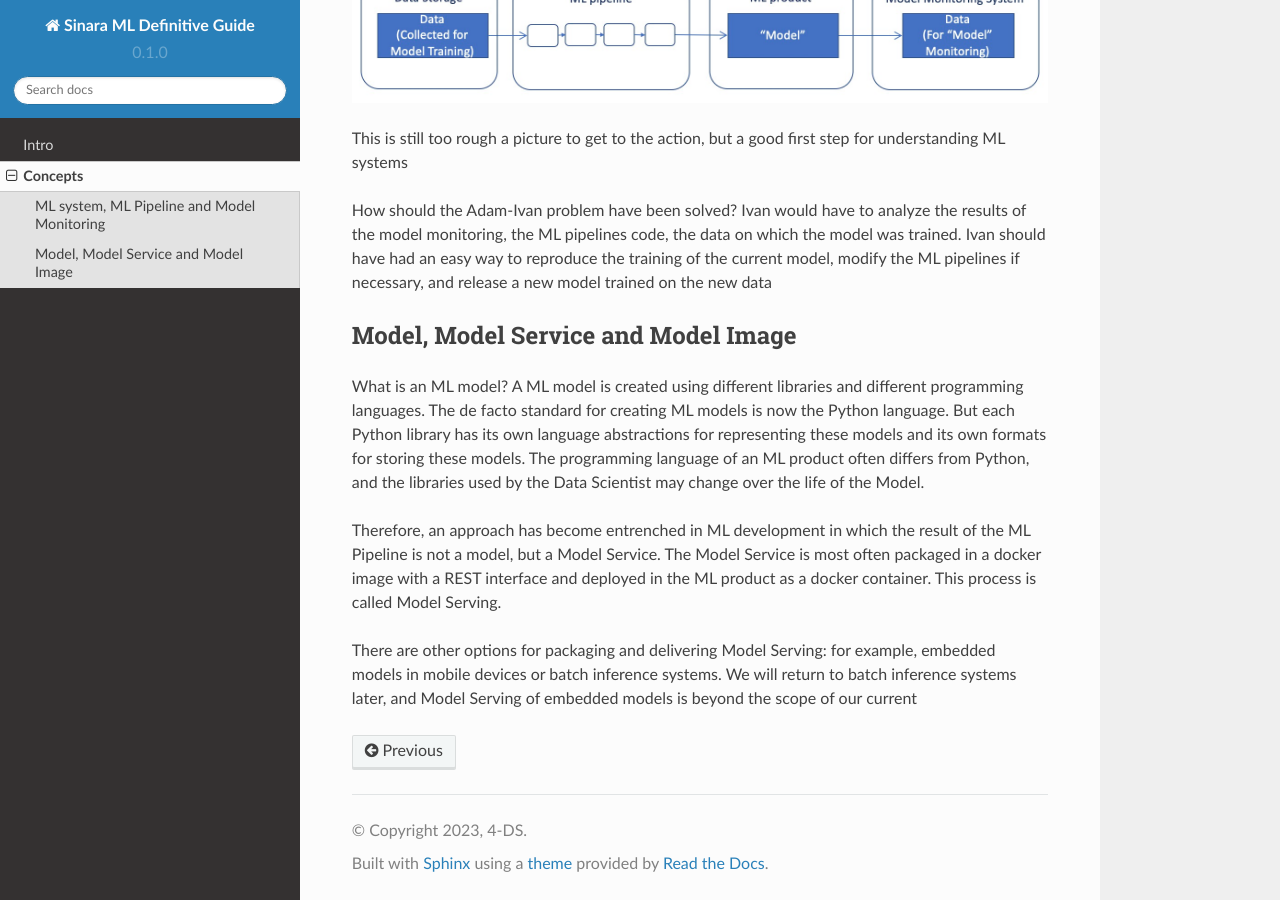
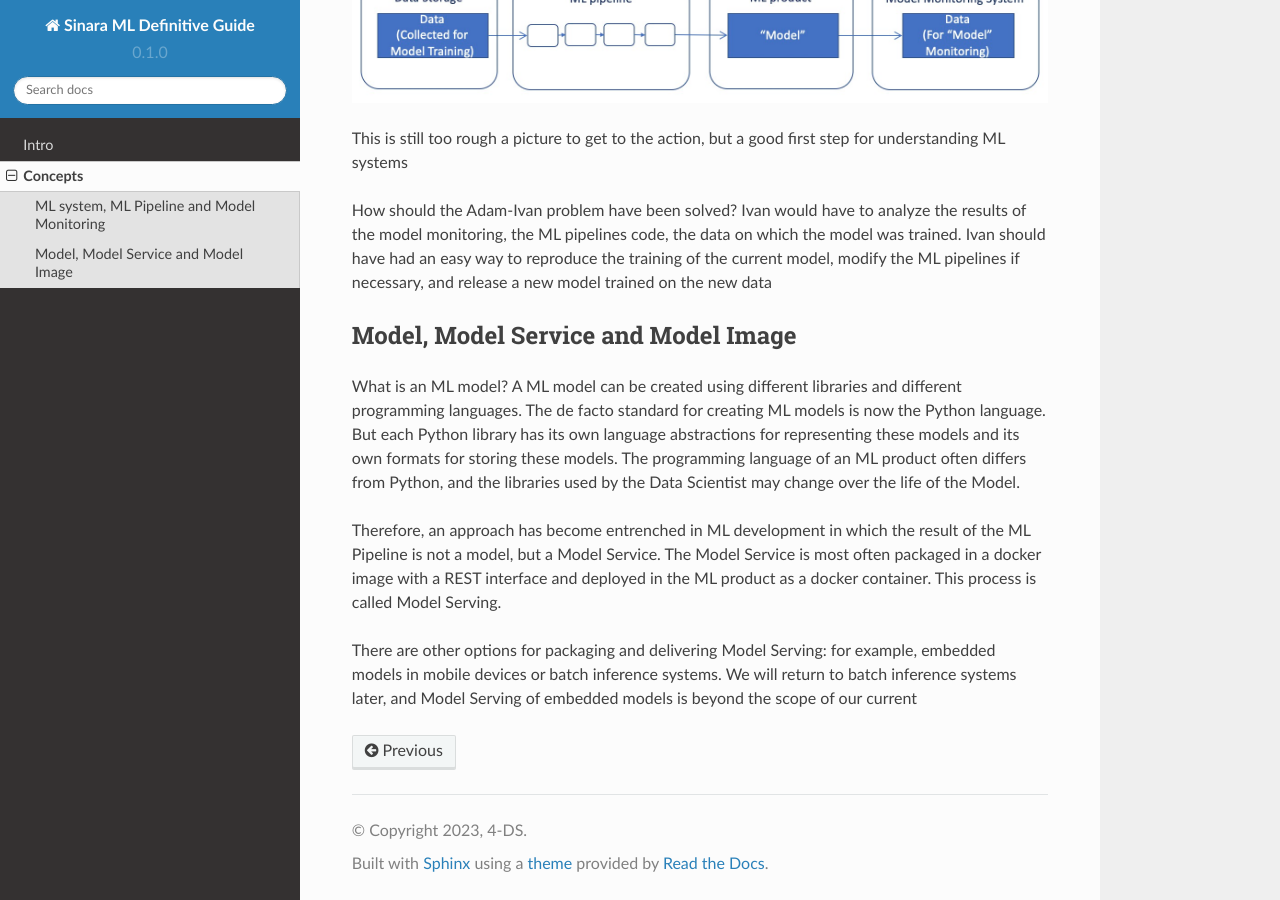
Before and after one commit to 4-DS/SinaraML-Def-Guide, a Sphinx documentation site: the page built from docs/source/concepts.rst, in a window 1280 px wide and 900 px high, scrolled down 1362 px. Built offline with Sphinx 7.4.7 and the Read the Docs theme 2.0.0, drawn with Linux system fonts in a browser that asks for light colours.

Commit message:
Update concepts.rst

```diff
--- a/docs/source/concepts.rst
+++ b/docs/source/concepts.rst
@@ -28,7 +28,7 @@
 Model, Model Service and Model Image
 ************************************
 
-What is an ML model? A ML model is created using different libraries and different programming languages. The de facto standard for creating ML models is now the Python language. But each Python library has its own language abstractions for representing these models and its own formats for storing these models. The programming language of an ML product often differs from Python, and the libraries used by the Data Scientist may change over the life of the Model.
+What is an ML model? A ML model can be created using different libraries and different programming languages. The de facto standard for creating ML models is now the Python language. But each Python library has its own language abstractions for representing these models and its own formats for storing these models. The programming language of an ML product often differs from Python, and the libraries used by the Data Scientist may change over the life of the Model.
 
 Therefore, an approach has become entrenched in ML development in which the result of the ML Pipeline is not a model, but a Model Service. The Model Service is most often packaged in a docker image with a REST interface and deployed in the ML product as a docker container. This process is called Model Serving.
 
```
